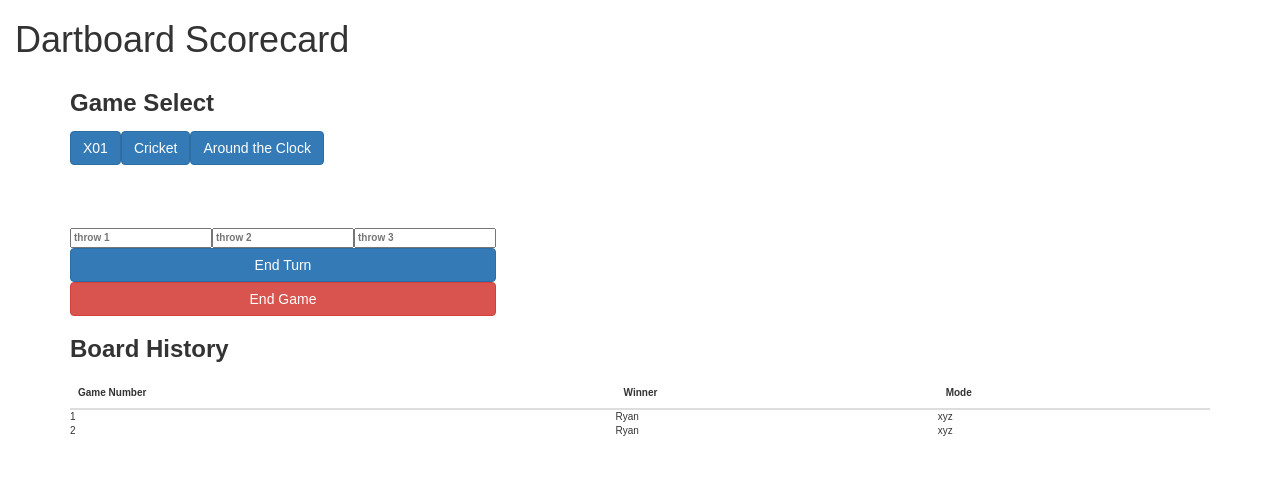
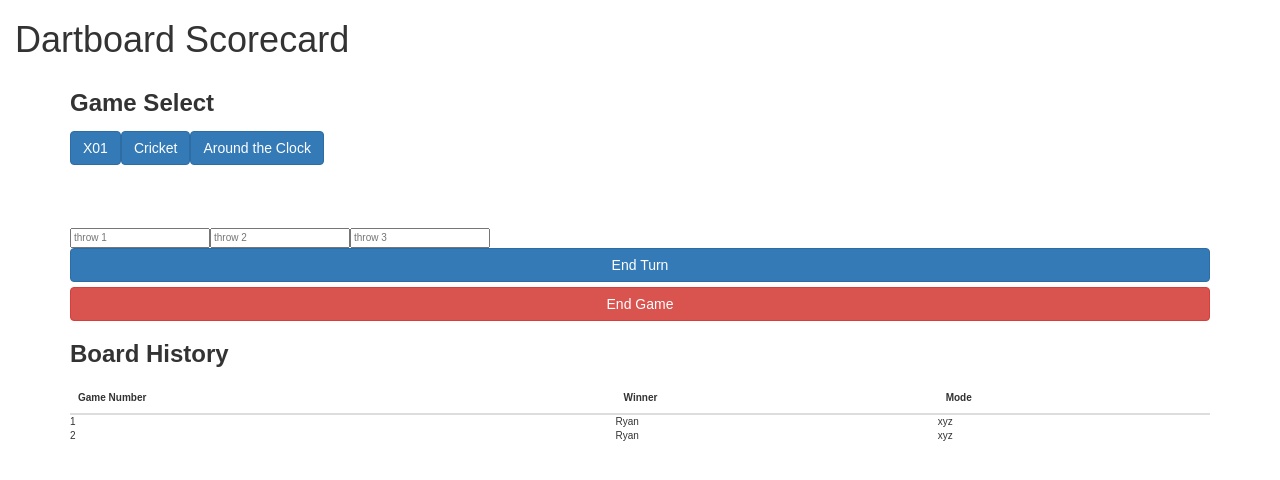
Before and after one commit to kneauxn/X01, an Angular app: page / in a window 1280 px wide. Shown: the top 480 px of the page. Built offline with nearby package versions, Linux system fonts and the light colour scheme.

Commit message:
I got rid of some tables in favor of some basic bootstrapping rows

```diff
--- a/src/app/dartboard/dartboard.component.html
+++ b/src/app/dartboard/dartboard.component.html
@@ -14,17 +14,11 @@
 
 <div class="container">
         <h2><label for="">{{chosenGame}}</label></h2>
-        <table>
-                <tr>
-                        <th><input type="text" value="" placeholder="throw 1"></th>
-                        <th><input type="text" value="" placeholder="throw 2"></th>
-                        <th><input type="text" value="" placeholder="throw 3"></th>
-                </tr>
-                <tr>
-                        <td colspan="3" align="right"><button type="button" class="btn btn-primary btn-block">End Turn</button></td>
-                </tr>
-                        <td colspan="3" align="right"><button (click)='resetGame()'type="button" class="btn btn-danger btn-block">End Game</button></td>
-        </table>
+        <input type="text" value="" placeholder="throw 1">
+        <input type="text" value="" placeholder="throw 2">
+        <input type="text" value="" placeholder="throw 3">
+        <button type="button" class="btn btn-primary btn-block">End Turn</button>
+        <button (click)='resetGame()'type="button" class="btn btn-danger btn-block">End Game</button>
 </div>
 
 </html>
```
